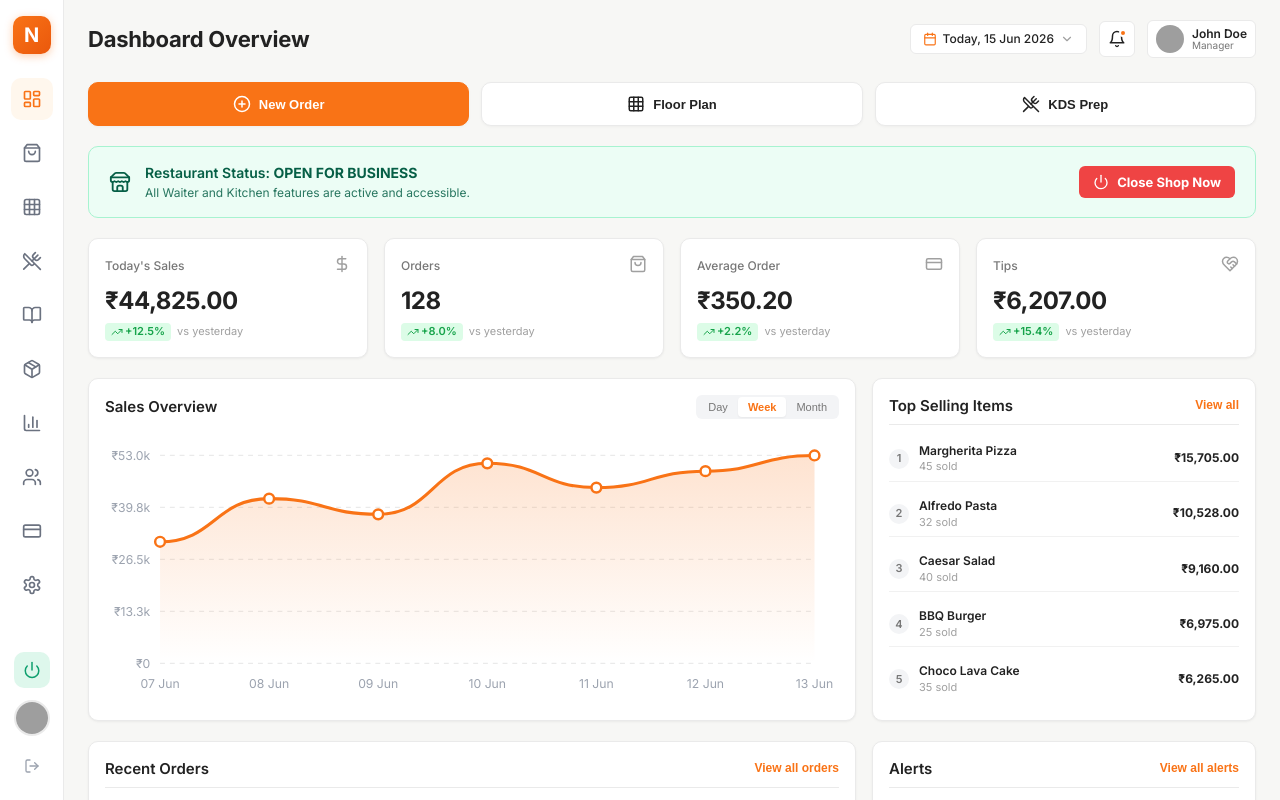
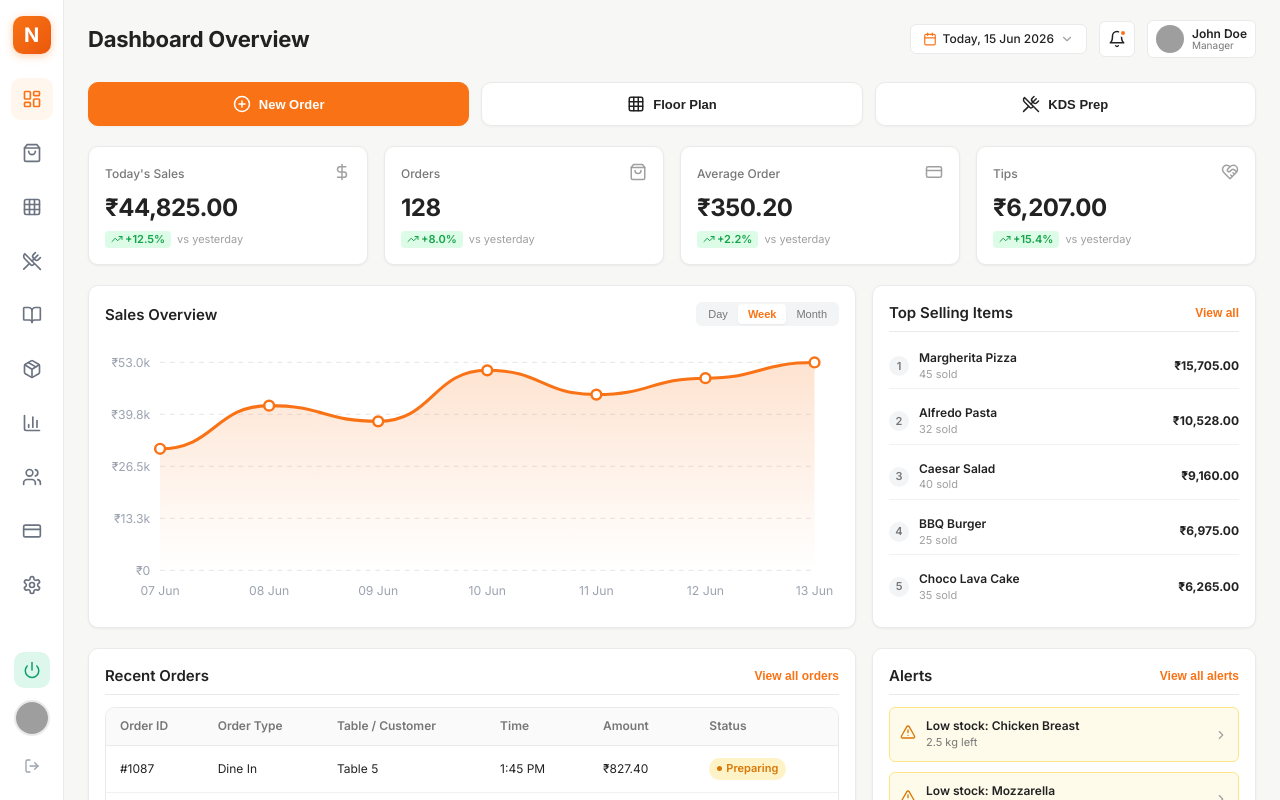
Before and after one commit to tevahdesign/POS-SYSTEM, a React (Vite) app: page /dashboard in a window 1280 px wide. Built offline with nearby package versions, Linux system fonts and the light colour scheme; grey boxes are pictures that could not be loaded.

Commit message:
Remove Close Store banner card from Dashboard for clean UX

```diff
--- a/src/pages/Dashboard.tsx
+++ b/src/pages/Dashboard.tsx
@@ -3,22 +3,15 @@ import { Header } from '../components/common/Header';
 import { KpiCard } from '../components/common/KpiCard';
 import { LineChart } from '../components/common/LineChart';
 import { StatusBadge } from '../components/common/StatusBadge';
-import { usePosStore, posStore } from '../store/posStore';
-import { DollarSign, ShoppingBag, CreditCard, HeartHandshake, AlertTriangle, ChevronRight, Store, Power, PlusCircle, Grid, UtensilsCrossed } from 'lucide-react';
+import { usePosStore } from '../store/posStore';
+import { DollarSign, ShoppingBag, CreditCard, HeartHandshake, AlertTriangle, ChevronRight, PlusCircle, Grid, UtensilsCrossed } from 'lucide-react';
 import { useNavigate } from 'react-router-dom';
 import { formatINR } from '../utils/formatters';
 
 export const Dashboard: React.FC = () => {
   const navigate = useNavigate();
-  const { orders, alerts, settings, currentUser } = usePosStore();
+  const { orders, alerts } = usePosStore();
   const [chartPeriod, setChartPeriod] = useState<'Day' | 'Week' | 'Month'>('Week');
-
-  const isManager = currentUser.role === 'Manager' || currentUser.role === 'Owner';
-  const isShopOpen = settings.isShopOpen !== false;
-
-  const toggleShop = () => {
-    posStore.toggleShopStatus(!isShopOpen);
-  };
 
   // Dynamic Chart Data based on selected period
   const chartDataByPeriod = {
@@ -60,7 +53,7 @@ export const Dashboard: React.FC = () => {
     <div className="main-content">
       <Header title="Dashboard Overview" />
 
-      {/* Waiter & Staff Quick Action Shortcuts for Mobile */}
+      {/* Waiter & Staff Quick Action Shortcuts */}
       <div className="waiter-shortcuts-row">
         <button className="shortcut-btn primary" onClick={() => navigate('/orders')}>
           <PlusCircle size={18} />
@@ -75,32 +68,6 @@ export const Dashboard: React.FC = () => {
           <span>KDS Prep</span>
         </button>
       </div>
-
-      {/* Store Control Banner for Manager */}
-      {isManager && (
-        <div className={`store-status-banner ${isShopOpen ? 'is-open' : 'is-closed'}`}>
-          <div className="banner-info">
-            <Store size={22} className="banner-icon" />
-            <div>
-              <div className="banner-title">
-                Restaurant Status: <strong>{isShopOpen ? 'OPEN FOR BUSINESS' : 'CLOSED'}</strong>
-              </div>
-              <div className="banner-sub">
-                {isShopOpen
-                  ? 'All Waiter and Kitchen features are active and accessible.'
-                  : 'Waiters and Kitchen staff are locked out from accessing POS order screens until you open the shop.'}
-              </div>
-            </div>
-          </div>
-          <button
-            className={`btn ${isShopOpen ? 'btn-danger' : 'btn-primary'} store-toggle-action`}
-            onClick={toggleShop}
-          >
-            <Power size={16} />
-            {isShopOpen ? 'Close Shop Now' : 'Open Shop Now'}
-          </button>
-        </div>
-      )}
 
       {/* 4 KPI Cards Grid */}
       <div className="kpi-grid">
```
